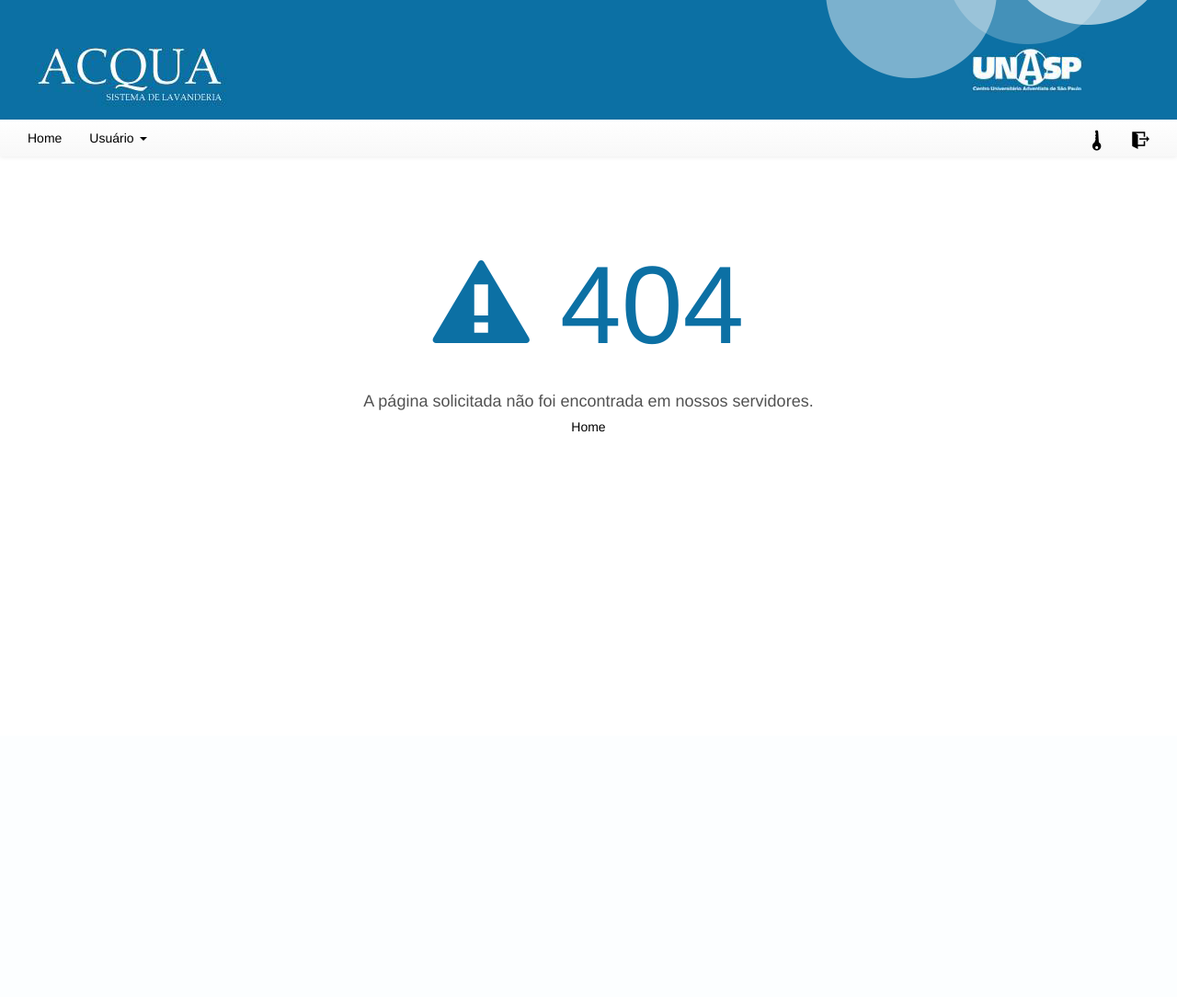
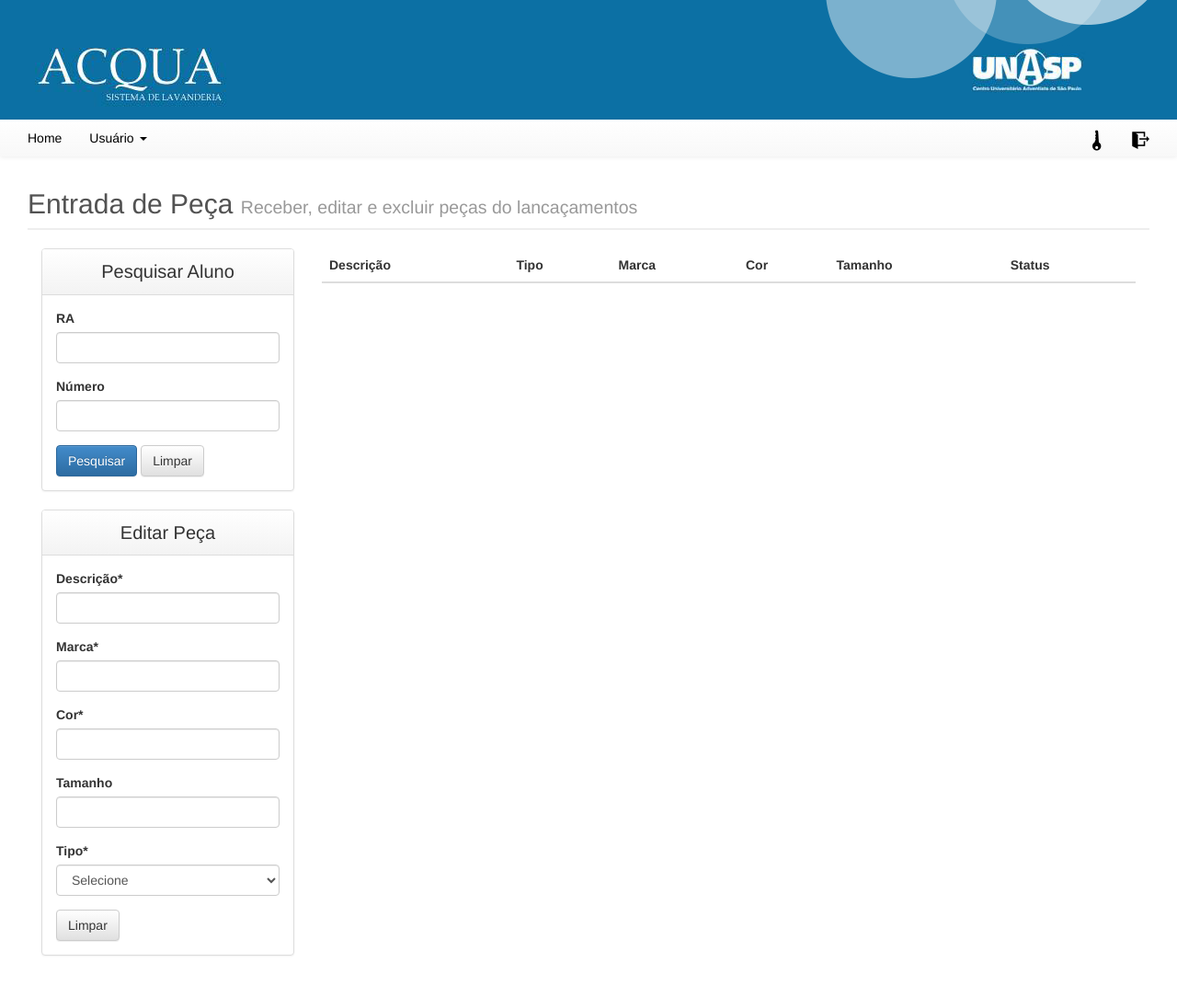
Before and after one commit to pedrobutzen/acqua, a PHP site: page /acqua/index.php?page=entradapeca in a window 1280 px wide. Shown: the whole page at 92% size. Before the commit the page ends 470 px from the top, so only its background shows below. Run offline with PHP 8.4, Linux system fonts and the light colour scheme; a user stored in the database is signed in; lists and menus that the app fills with data are empty; some libraries are stand-ins or nearby versions; some web fonts are replaced.

Commit message:
Início entradapeca

```diff
--- /dev/null
+++ b/page/entradapeca.php
@@ -0,0 +1,99 @@
+<?php
+$menu_page_active = "peca";
+?>
+<div class="container-fluid">
+    <div class="row-fluid">
+        <div class="col-lg-12">
+            <h2>Entrada de Peça <small>Receber, editar e excluir peças do lancaçamentos</small></h2>
+            <hr>
+            <div class="row-fluid">
+                <div class="col-lg-3 cs-p-botton25">
+                    <span id="cs-div-pesquisa">
+                        <div class="panel panel-default">
+
+                            <div class="panel-heading text-center">
+                                <span id="cs-action">Pesquisar</span> Aluno
+                            </div>
+                            <div class="panel-body" id="cs-form">
+                                <input name="id_peca" type="text" class="cs-id-form">
+                                <div class="form-group">
+                                    <label>RA</label>
+                                    <input name="ra" type="text" class="form-control">
+                                </div>
+                                <div class="form-group">
+                                    <label>Número</label>
+                                    <input name="numero" type="text" class="form-control">
+                                </div>
+                                <button type="button" data-pagina="entradapeca" class="btn btn-primary cs-pesquisar">Pesquisar</button>
+                                <button type="button" data-action="limpar" class="btn btn-default cs-limpar">Limpar</button>
+                            </div>
+
+                        </div>
+                    </span>
+                    <span id="cs-div-editar">
+                        <div class="panel panel-default">
+                            <div class="panel-heading text-center">
+                                <span id="cs-action">Editar</span> Peça
+                            </div>
+                            <div class="panel-body" id="cs-form">
+                                <input name="id_peca" type="text" class="cs-id-form">
+                                <div class="form-group">
+                                    <label>Descrição*</label>
+                                    <input name="descricao" type="text" class="form-control">
+                                </div>
+                                <div class="form-group">
+                                    <label>Marca*</label>
+                                    <input name="marca" type="text" class="form-control">
+                                </div>
+                                <div class="form-group">
+                                    <label>Cor*</label>
+                                    <input name="cor" type="text" class="form-control">
+                                </div>
+                                <div class="form-group">
+                                    <label>Tamanho</label>
+                                    <input name="tamanho" type="text" class="form-control">
+                                </div>
+                                <div class="form-group">
+                                    <label>Tipo*</label>
+                                    <select class="form-control" name="tipo">
+                                        <option value="">Selecione</option>
+                                        <option value="1">Camisa</option>
+                                        <option value="2">Camiseta</option>
+                                        <option value="outro">Outro</option>
+                                    </select>
+                                </div>
+                                <div class="form-group cs-outro-form">
+                                    <label>Outro</label>
+                                    <input name="tipo_outro" type="text" class="form-control">
+                                </div>
+                                <button type="button" data-action="editar_peca" class="btn btn-primary cs-editar">Editar</button>
+                                <button type="button" data-action="limpar" class="btn btn-default cs-limpar">Limpar</button>
+                                <button type="button" data-pagina="peca" class="btn btn-default cs-cancelar">Cancelar</button>
+                            </div>
+                        </div>
+                    </span>
+                </div>
+                <div class="col-lg-9">
+                    <div class="table-responsive">
+                        <table class="table table-hover">
+                            <thead>
+                                <tr>
+                                    <th>Descrição</th>
+                                    <th>Tipo</th>
+                                    <th>Marca</th>
+                                    <th>Cor</th>
+                                    <th>Tamanho</th>
+                                    <th>Status</th>
+                                </tr>
+                            </thead>
+                            <tbody id="cs-dataGrid" class="cs-with-modal">
+                            </tbody>
+                        </table>
+                        <div class="pull-right cs-legenda"></div>
+                        <div class="col-lg-12 text-center" id="cs-pagination-content"></div>
+                    </div>
+                </div>
+            </div>
+        </div><!-- /.col-lg-12 -->
+    </div><!-- /.row-fluid -->
+</div><!-- /.container-fluid -->
```
Also changed, not shown: action/action.php (+31 -10 lines), page/usuario.php (+4 -4 lines).
